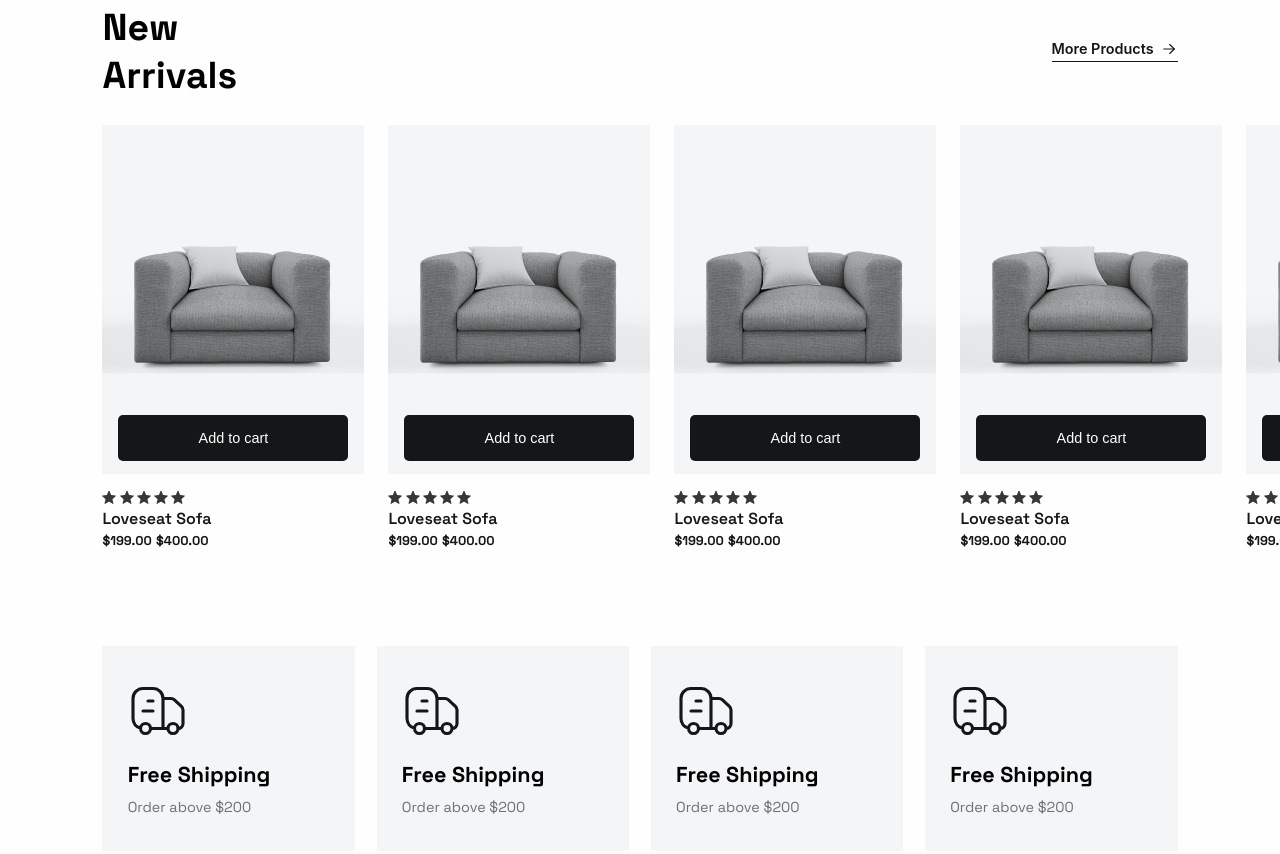
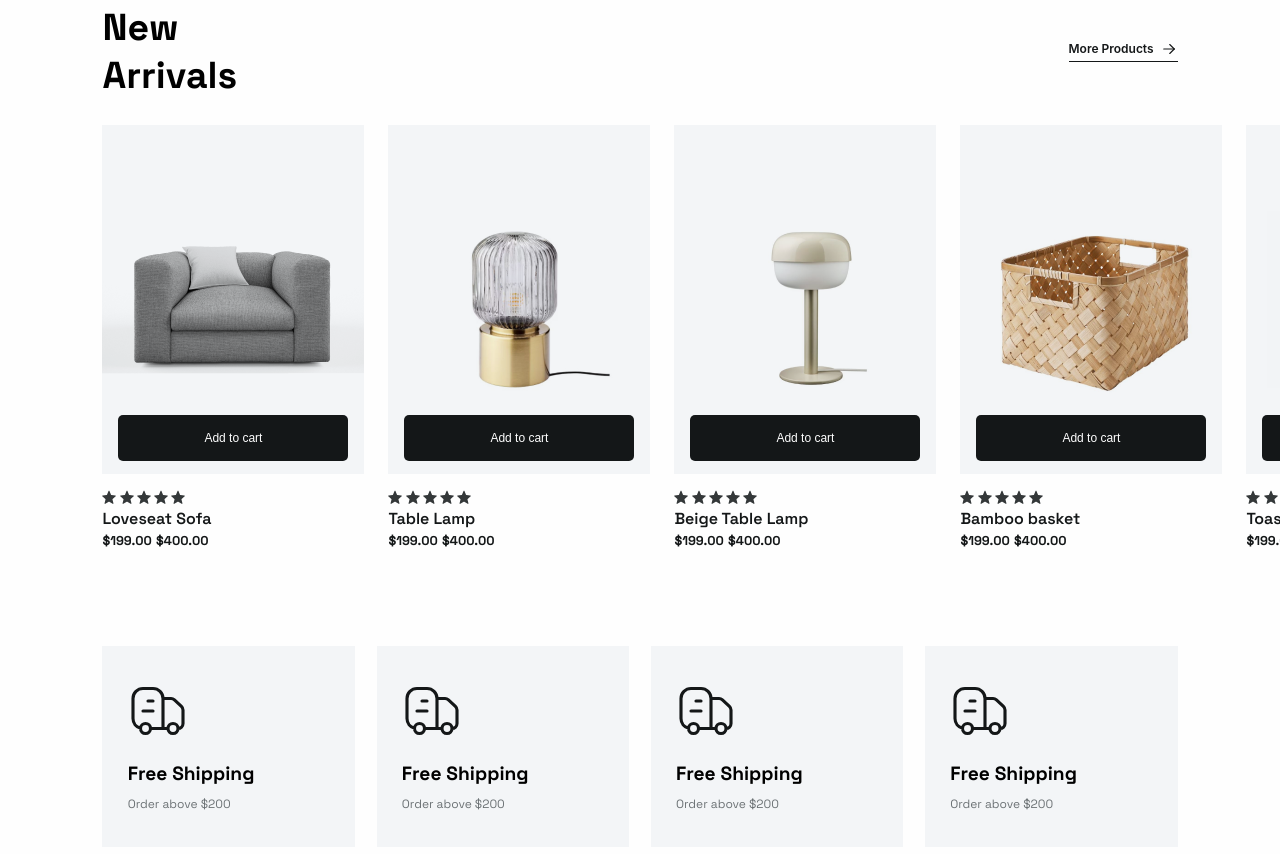
Before and after one commit to marjanradfar/E-Commerce, a website built with Vite: page page/Home.html in a window 1280 px wide. Shown: the part 1578-2432 px from the top of the page. Built offline with nearby package versions, Linux system fonts and the light colour scheme; a web font is replaced by a local one.

Commit message:
add font fa & add img in newArrivals section in home page

```diff
--- a/assets/style/base/_font.scss
+++ b/assets/style/base/_font.scss
@@ -14,7 +14,7 @@
 @font-face {
   font-family: "SpaceGrotesk";
   font-weight: 500;
-  src: url("../font/SpaceGrotesk/SpaceGrotesk-Medium.ttf");
+  src: url("../font/SpaceGrotesk/SpaceGrotesk-Medium./ttf");
 }
 
 @font-face {
@@ -84,3 +84,43 @@
   font-weight: 900;
   src: url("../font/Inter/Inter-Black.ttf");
 }
+
+
+
+//todo: font fa
+//todo: font-pinar
+@font-face {
+  font-family: "Pinar";
+  font-weight: 300;
+  src: url("../font/pinar/Pinar-FD-Light.woff");
+}
+
+@font-face {
+  font-family: "Pinar";
+  font-weight: 500;
+  src: url("../font/pinar/Pinar-FD-Medium.woff");
+}
+
+@font-face {
+  font-family: "Pinar";
+  font-weight: 600;
+  src: url("../font/pinar/Pinar-FD-SemiBold.woff");
+}
+
+@font-face {
+  font-family: "Pinar";
+  font-weight: 700;
+  src: url("../font/pinar/Pinar-FD-Bold.woff");
+}
+
+@font-face {
+  font-family: "Pinar";
+  font-weight: 800;
+  src: url("../font/pinar/Pinar-FD-ExtraBold.woff");
+}
+
+@font-face {
+  font-family: "Pinar";
+  font-weight: 900;
+  src: url("../font/pinar/Pinar-FD-Black.woff");
+}
--- a/assets/style/base/_global.scss
+++ b/assets/style/base/_global.scss
@@ -8,6 +8,7 @@
 
 body, html {
   font-family: "SpaceGrotesk";
+  //font-family: "Pinar";
   background-color: $backgroundWhite;
 
 }
@@ -15,6 +16,7 @@ body, html {
 body {
   position: relative;
   font-size: 18px;
+  //direction: rtl;
   @include break(1880) {
     font-size: 16px;
   }
--- a/assets/style/base/_typography.scss
+++ b/assets/style/base/_typography.scss
@@ -43,7 +43,7 @@
 }
 //According to Figma 20px
 .mediumLightText{
-  font-size: 1.8em;
+  font-size: 1.6em;
 }
 
 //According to Figma 18px
@@ -54,7 +54,7 @@
 
 //According to Figma 16px
 .smallText{
-  font-size: 1.2em;
+  font-size: 1em;
 
 }
 
--- a/assets/style/home/_bannerShop.scss
+++ b/assets/style/home/_bannerShop.scss
@@ -13,7 +13,7 @@
   &__item {
     position: relative;
     width: 100%;
-
+    cursor: pointer;
 
     &--text {
       position: absolute;
--- a/assets/style/home/_header.SCSS
+++ b/assets/style/home/_header.SCSS
@@ -16,7 +16,8 @@
       display: flex;
       justify-content: center;
       align-items: center;
-      gap: 1rem
+      gap: 1rem;
+      cursor: pointer;
     }
 
   }
--- a/page/Home.html
+++ b/page/Home.html
@@ -26,7 +26,8 @@
 <header class="header">
     <section class="header__desk container">
         <div class="header__desk--logo">
-            <img src="../assets/image/3legant.svg">
+            <a href="#"> <img src="../assets/image/3legant.svg">
+            </a>
         </div>
         <nav class="header__desk--listMenu">
             <ul class="menu">
@@ -137,7 +138,7 @@
         <div class="itemFlex">
             <div class="bannerShop__item">
                 <div class="bannerShop__item--text">
-                    <p class="extraMediumText">Kitchen</p>
+                    <p class="extraMediumText">Bedroom</p>
                     <div class="goShop borderButton black">
                         <a href="#">
                             <span>Shop Now</span>
@@ -146,7 +147,7 @@
                     </div>
                 </div>
                 <div class="bannerShop__item--img">
-                    <img src="../assets/image/Kitchen.png"/>
+                    <img src="../assets/image/Bedroom.png"/>
                 </div>
             </div>
             <div class="bannerShop__item">
@@ -203,7 +204,7 @@
             </div>
             <div class="newArrivals__wrapper--cart">
                 <div class="imgCartContainer">
-                    <img class="imgCart" src="../assets/image/newArrivals/singleSofa.png" ALT="single sofa"/>
+                    <img class="imgCart" src="../assets/image/newArrivals/tableLamp.png" ALT="single sofa"/>
                     <button class="btn smallText">Add to cart</button>
                 </div>
                 <div class="content">
@@ -214,7 +215,7 @@
                         <img src="../assets/image/icon/starFill.svg">
                         <img src="../assets/image/icon/starFill.svg">
                     </div>
-                    <span class="content__title">Loveseat Sofa</span>
+                    <span class="content__title">Table Lamp</span>
                     <div class="content__price">
                         <span class="content__price--main smallLightText">$199.00</span>
                         <span class="content__price--off smallLightText">$400.00</span>
@@ -223,7 +224,7 @@
             </div>
             <div class="newArrivals__wrapper--cart">
                 <div class="imgCartContainer">
-                    <img class="imgCart" src="../assets/image/newArrivals/singleSofa.png" ALT="single sofa"/>
+                    <img class="imgCart" src="../assets/image/newArrivals/BeigeTableLamp.png" ALT="single sofa"/>
                     <button class="btn smallText">Add to cart</button>
                 </div>
                 <div class="content">
@@ -234,7 +235,7 @@
                         <img src="../assets/image/icon/starFill.svg">
                         <img src="../assets/image/icon/starFill.svg">
                     </div>
-                    <span class="content__title">Loveseat Sofa</span>
+                    <span class="content__title">Beige Table Lamp</span>
                     <div class="content__price">
                         <span class="content__price--main smallLightText">$199.00</span>
                         <span class="content__price--off smallLightText">$400.00</span>
@@ -243,7 +244,7 @@
             </div>
             <div class="newArrivals__wrapper--cart">
                 <div class="imgCartContainer">
-                    <img class="imgCart" src="../assets/image/newArrivals/singleSofa.png" ALT="single sofa"/>
+                    <img class="imgCart" src="../assets/image/newArrivals/Bamboobasket.png" ALT="single sofa"/>
                     <button class="btn smallText">Add to cart</button>
                 </div>
                 <div class="content">
@@ -254,7 +255,7 @@
                         <img src="../assets/image/icon/starFill.svg">
                         <img src="../assets/image/icon/starFill.svg">
                     </div>
-                    <span class="content__title">Loveseat Sofa</span>
+                    <span class="content__title">Bamboo basket</span>
                     <div class="content__price">
                         <span class="content__price--main smallLightText">$199.00</span>
                         <span class="content__price--off smallLightText">$400.00</span>
@@ -263,7 +264,7 @@
             </div>
             <div class="newArrivals__wrapper--cart">
                 <div class="imgCartContainer">
-                    <img class="imgCart" src="../assets/image/newArrivals/singleSofa.png" ALT="single sofa"/>
+                    <img class="imgCart" src="../assets/image/newArrivals/Toasted.png" ALT="single sofa"/>
                     <button class="btn smallText">Add to cart</button>
                 </div>
                 <div class="content">
@@ -274,7 +275,7 @@
                         <img src="../assets/image/icon/starFill.svg">
                         <img src="../assets/image/icon/starFill.svg">
                     </div>
-                    <span class="content__title">Loveseat Sofa</span>
+                    <span class="content__title">Toasted</span>
                     <div class="content__price">
                         <span class="content__price--main smallLightText">$199.00</span>
                         <span class="content__price--off smallLightText">$400.00</span>
```
Also changed, not shown: assets/font/pinar/Pinar-FD-Black.woff (added), assets/font/pinar/Pinar-FD-Bold.woff (added), assets/font/pinar/Pinar-FD-ExtraBold.woff (added), assets/font/pinar/Pinar-FD-Light.woff (added), assets/font/pinar/Pinar-FD-Medium.woff (added), assets/font/pinar/Pinar-FD-SemiBold.woff (added), assets/image/newArrivals/Bamboobasket.png (added), assets/image/newArrivals/BeigeTableLamp.png (added), assets/image/newArrivals/Toasted.png (added), assets/image/newArrivals/tableLamp.png (added).
